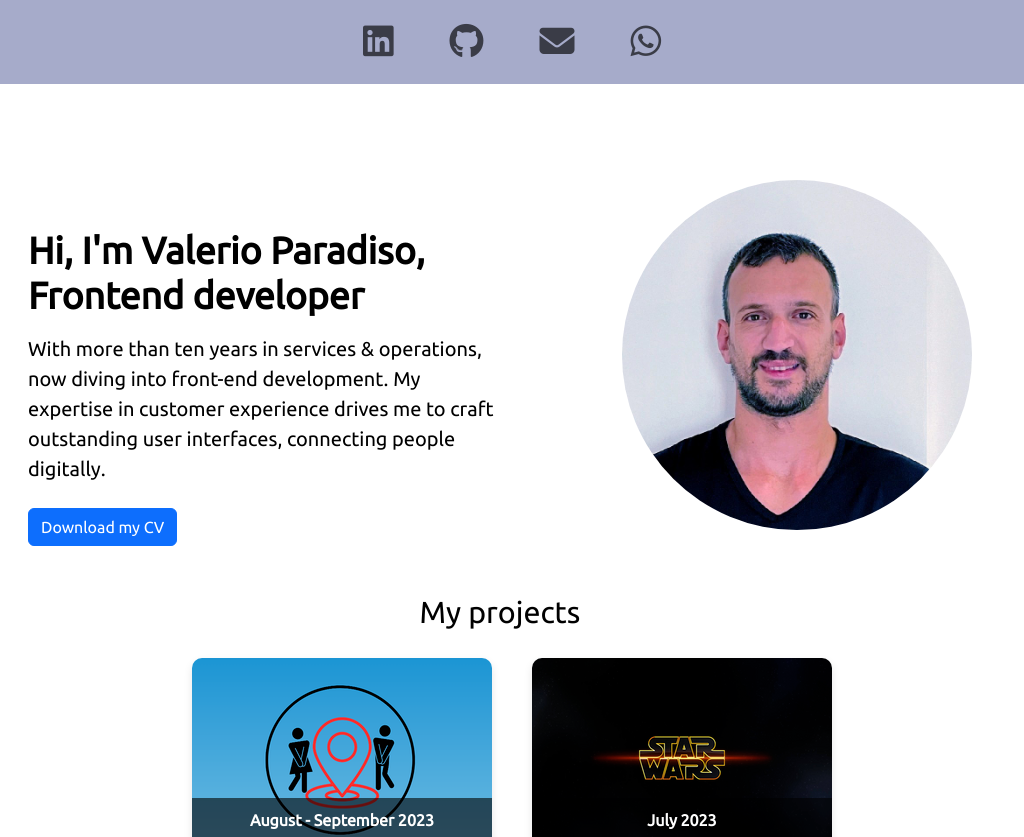
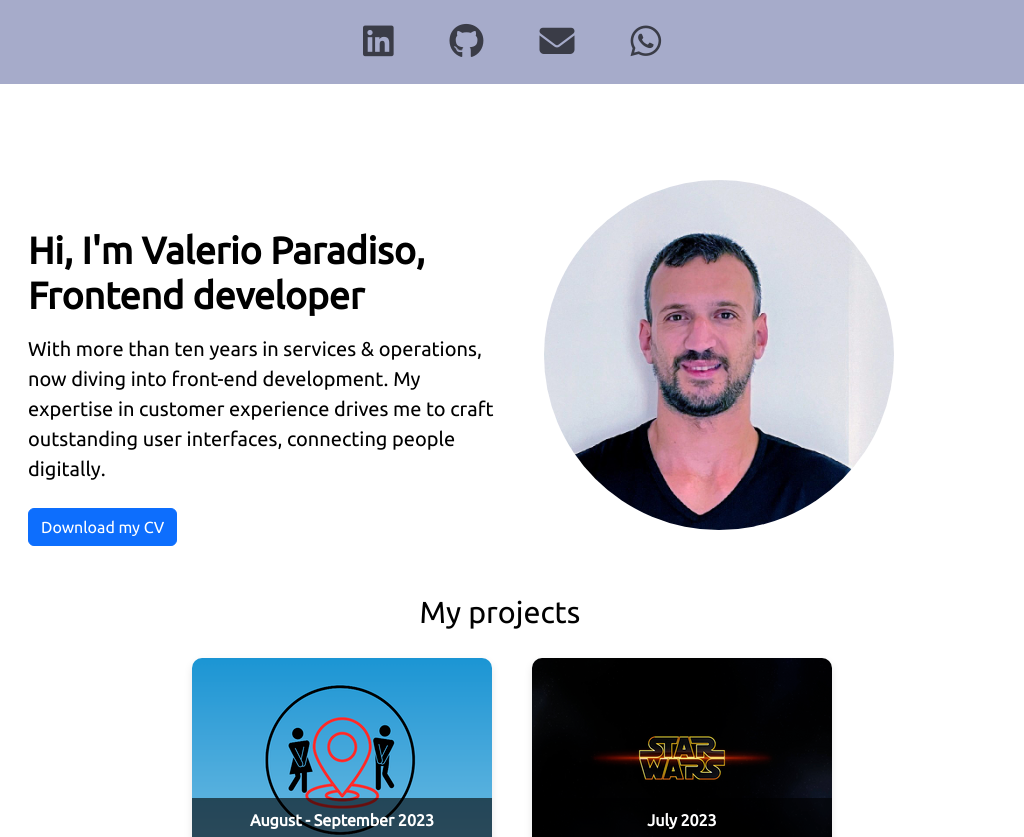
Before and after one commit to valerioprds/my-portfolio, an Angular app: page / in a window 1024 px wide. Shown: the top 837 px of the page. Built offline with nearby package versions, Linux system fonts and the light colour scheme.

Commit message:
fixed image position with media queries

```diff
--- a/src/app/app.component.css
+++ b/src/app/app.component.css
@@ -201,8 +201,16 @@ color: #3a3c47;
   }
 }
 
-@media (max-width: 1050px) {
+
+
+@media (min-width: 767px) and (max-width: 900px) {
   .img-fluid {
-    left: 20%;
+    left: -1%;
   }
 }
+
+@media (min-width: 900px) and (max-width: 1050px) {
+  .img-fluid {
+    left: 4%;
+  }
+}
```
